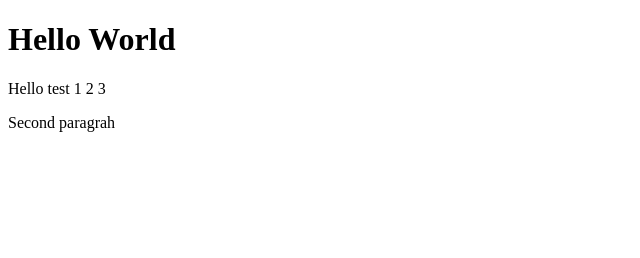
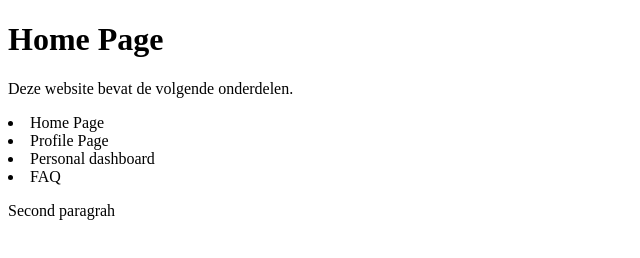
Before and after one commit to RobvandeVijver/robvandevijver.github.io, a plain HTML site: page index.html in a window 1280 px wide. Shown: the whole page, without its empty margins (0-640 px from the left). Drawn offline with Linux system fonts and the light colour scheme.

Commit message:
woensdag

```diff
--- a/index.html
+++ b/index.html
@@ -3,11 +3,18 @@
 <html>
     <head>
         <meta charset="UTF-8">
-        <title>document</title>
+        <meta name"viewport" content="width"=device-"width, initial-scale=1">
+        <title><b>Home Page</b></title>
     </head>
     <body>
-        <h1>Hello World</h1>
-        <p>Hello test 1 2 3</p>
+        <h1>Home Page</h1>
+        <p>Deze website bevat de volgende onderdelen.</p>
+        <lu>
+            <li> Home Page</li>
+            <li> Profile Page</li>
+            <li> Personal dashboard</li>
+            <li> FAQ </li>
+        </lu>
 
         <p>Second paragrah </p>
         </body>
```
